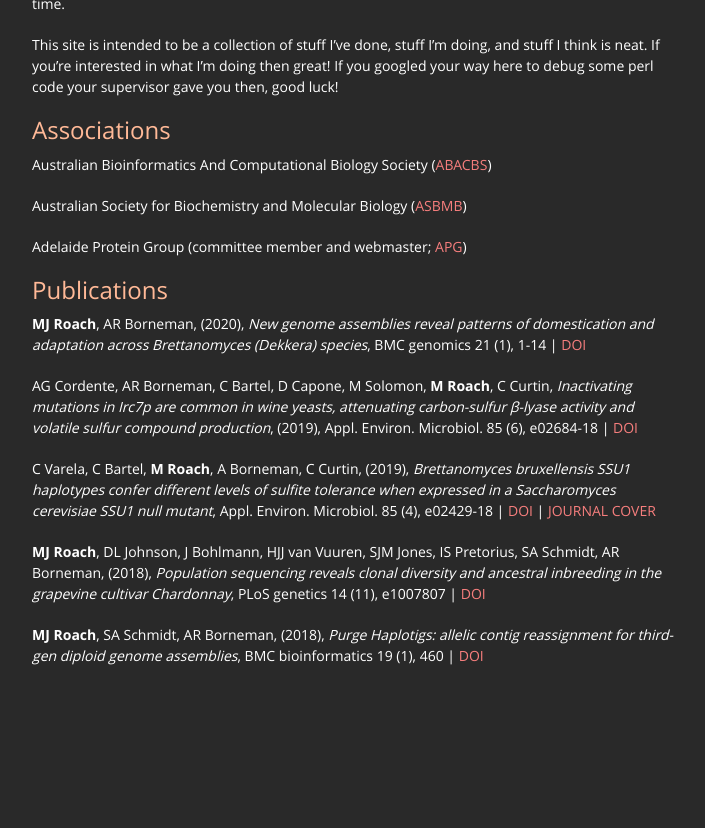
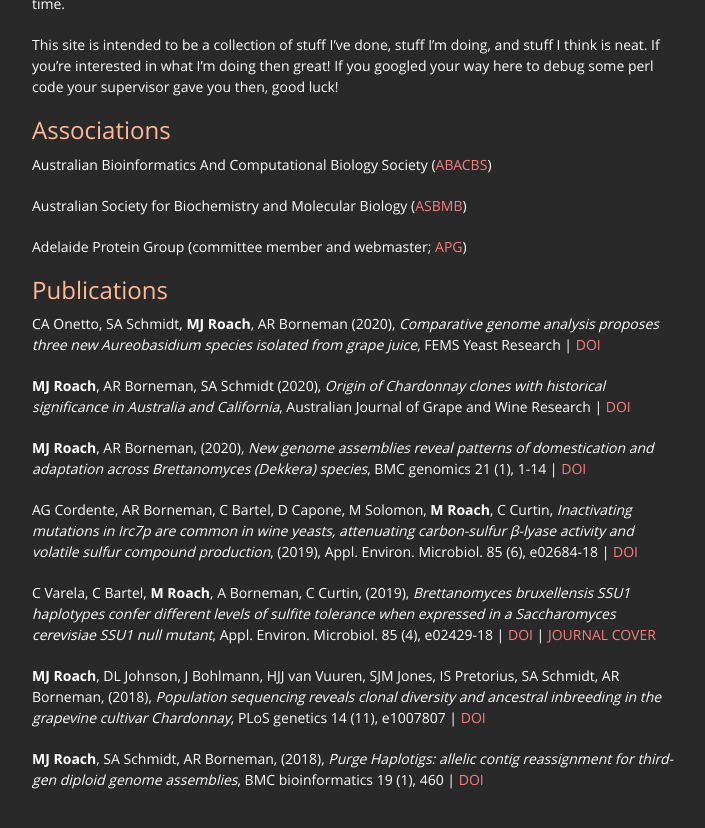
Before and after one commit to beardymcjohnface/beardymcjohnface.github.io, a Jekyll site: the page built from about.md, in a window 1280 px wide and 900 px high, scrolled down 622 px. Shown: the top 828 px of the window, without its empty margins (283-988 px from the left). Built offline with Jekyll 4.4.1, drawn with Linux system fonts in a browser that asks for light colours; before the commit the page ends 1398 px from its top, so only the background shows below that.

Commit message:
update publications

```diff
--- a/about.md
+++ b/about.md
@@ -34,6 +34,18 @@ Adelaide Protein Group (committee member and webmaster; [APG](https://apg.asn.au
 
 ## Publications
 
+CA Onetto, SA Schmidt, __MJ Roach__, AR Borneman
+(2020),
+_Comparative genome analysis proposes three new Aureobasidium species isolated from grape juice_,
+FEMS Yeast Research |
+[DOI](https://doi.org/10.1093/femsyr/foaa052)
+
+__MJ Roach__, AR Borneman, SA Schmidt
+(2020),
+_Origin of Chardonnay clones with historical significance in Australia and California_,
+Australian Journal of Grape and Wine Research |
+[DOI](https://doi.org/10.1111/ajgw.12448)
+
 __MJ Roach__, AR Borneman,
 (2020),
 _New genome assemblies reveal patterns of domestication and adaptation across Brettanomyces (Dekkera) species_,
```
